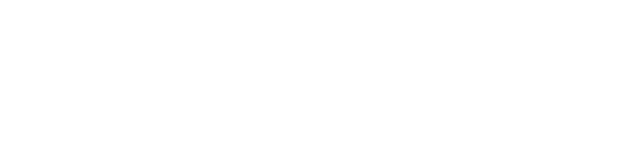
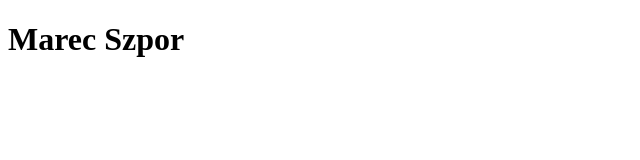
Before and after one commit to JesusGabrielBarragan/Flexbox-assignment, a plain HTML site: page index.html in a window 1280 px wide. Shown: the whole page, without its empty margins (0-640 px from the left). Drawn offline with Linux system fonts and the light colour scheme.

Commit message:
added partners name

```diff
--- a/index.html
+++ b/index.html
@@ -5,6 +5,6 @@
     <title>Jesus</title>
 </head>
 <body>
-
+  <h1>Marec Szpor</h1>
 </body>
 </html>
```
